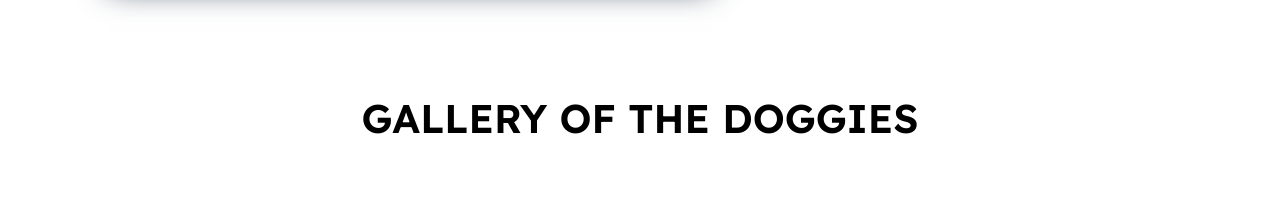
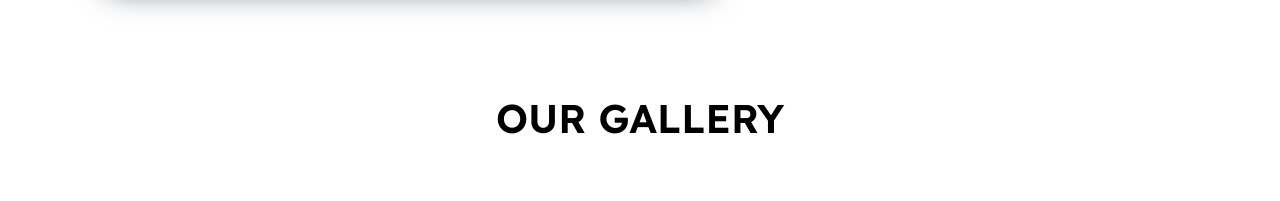
Before and after one commit to abdullahsam007/doggos, a plain HTML site: page index.html in a window 1280 px wide. Shown: the part 2309-2510 px from the top of the page. Drawn offline with nearby package versions, Linux system fonts and the light colour scheme.

Commit message:
Update index.html

```diff
--- a/index.html
+++ b/index.html
@@ -358,7 +358,7 @@
     <!-- GALLERY  -->
     <section class="gallery">
         <div class="wide-container">
-            <h1 class="title black bottomize">Gallery of the doggies</h1>
+            <h1 class="title black bottomize">OUR GALLERY</h1>
             <div class="gallery-master">
             <div class="gallery-container w3 h3">
                 <div class="gallery-item">
```
